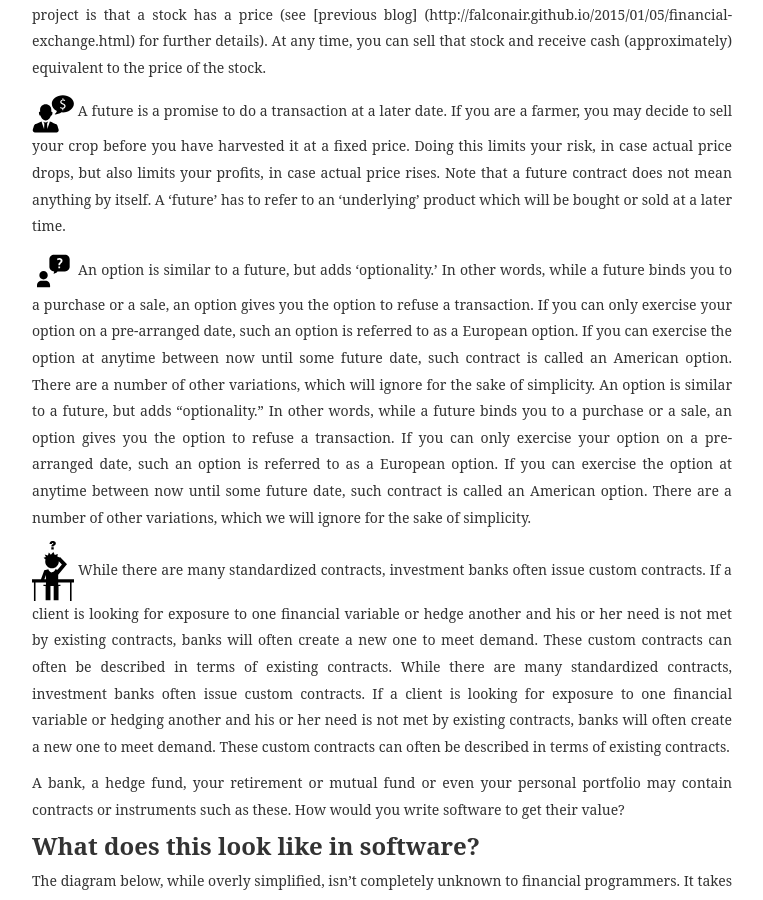
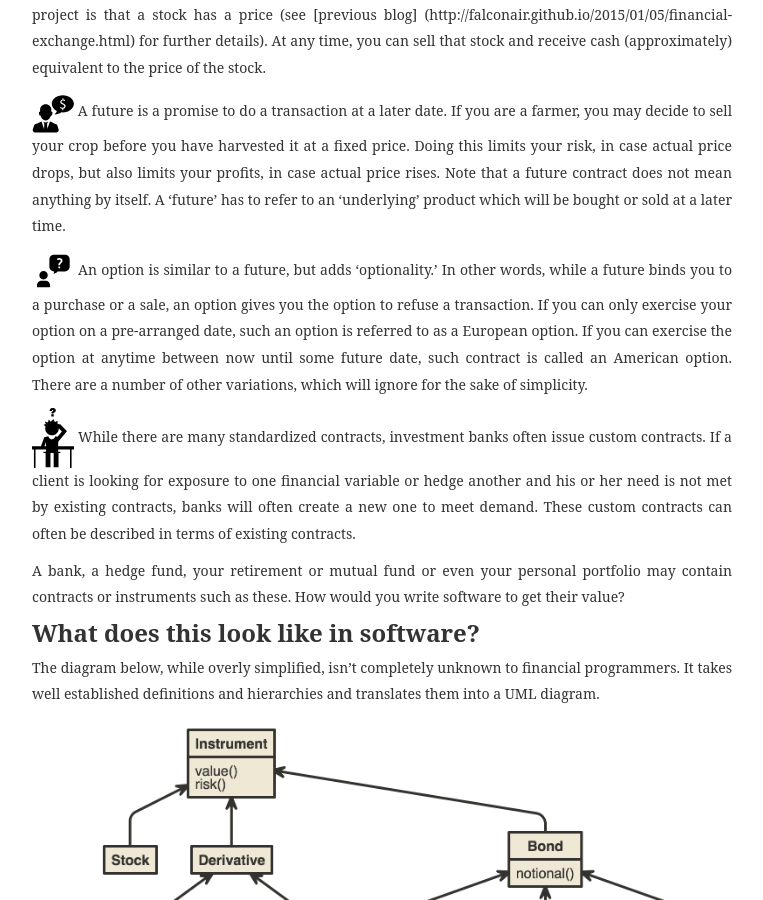
Before and after one commit to falconair/falconair.github.com, a Jekyll site: the page built from _posts/2015-01-30-composingcontracts.md, in a window 1280 px wide and 900 px high, scrolled down 1344 px. Shown: the whole window, without its empty margins (258-1021 px from the left). Built offline with Jekyll 4.4.1, drawn with Linux system fonts in a browser that asks for light colours; nearby versions of some CDN libraries; some web fonts are replaced; comment, search, counter and statistics services are not loaded.

Commit message:
Removed some repetitions.

```diff
--- a/_posts/2015-01-30-composingcontracts.md
+++ b/_posts/2015-01-30-composingcontracts.md
@@ -26,11 +26,9 @@ A future is a promise to do a transaction at a later date. If you are a farmer,
 
 <img src="/assets/composingcontracts/man268.svg" height="42" width="42">
 An option is similar to a future, but adds 'optionality.' In other words, while a future binds you to a purchase or a sale, an option gives you the option to refuse a transaction. If you can only exercise your option on a pre-arranged date, such an option is referred to as a European option. If you can exercise the option at anytime between now until some future date, such contract is called an American option. There are a number of other variations, which will ignore for the sake of simplicity.
-An option is similar to a future, but adds "optionality." In other words, while a future binds you to a purchase or a sale, an option gives you the option to refuse a transaction. If you can only exercise your option on a pre-arranged date, such an option is referred to as a European option. If you can exercise the option at anytime between now until some future date, such contract is called an American option. There are a number of other variations, which we will ignore for the sake of simplicity.
 
 <img src="/assets/composingcontracts/student23.svg" height="42" width="42">
 While there are many standardized contracts, investment banks often issue custom contracts. If a client is looking for exposure to one financial variable or hedge another and his or her need is not met by existing contracts, banks will often create a new one to meet demand. These custom contracts can often be described in terms of existing contracts.
-While there are many standardized contracts, investment banks often issue custom contracts. If a client is looking for exposure to one financial variable or hedging another and his or her need is not met by existing contracts, banks will often create a new one to meet demand. These custom contracts can often be described in terms of existing contracts.
 
 A bank, a hedge fund, your retirement or mutual fund or even your personal portfolio may contain contracts or instruments such as these. How would you write software to get their value?
 
```
